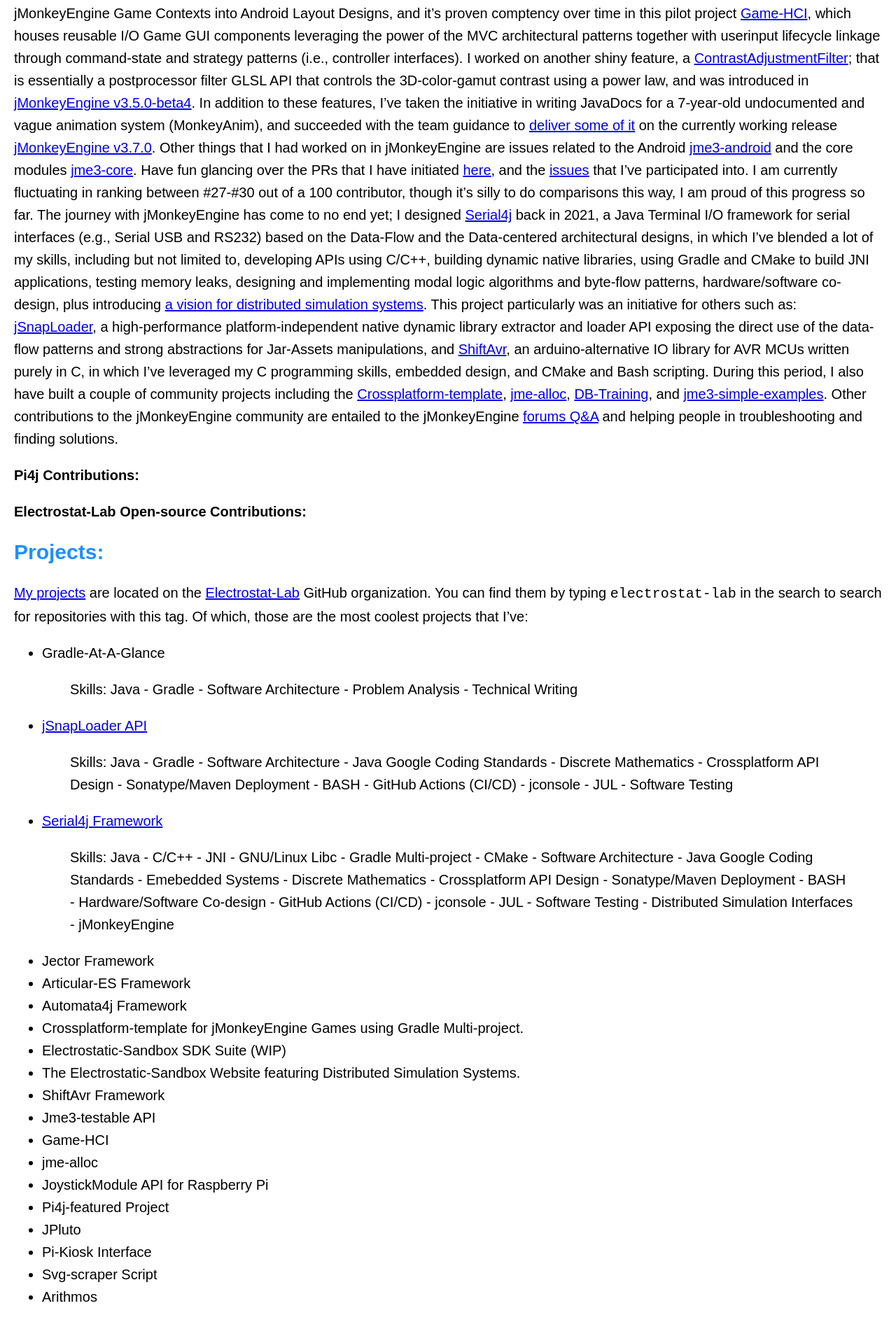
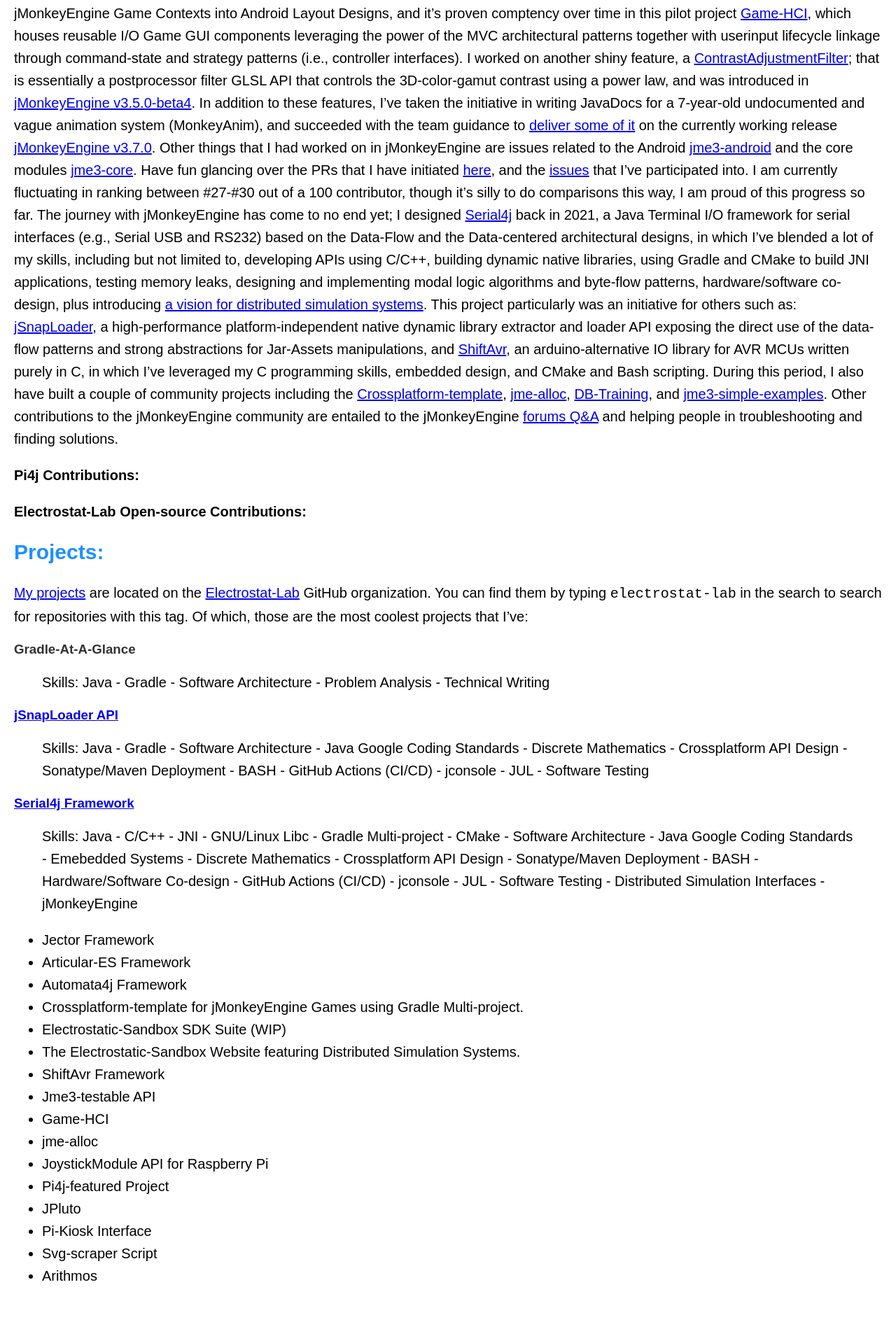
Before and after one commit to pavly-gerges/pavly-gerges, a Jekyll site: the page built from resume/index.md, in a window 1280 px wide. Shown: the part 1603-3512 px from the top of the page at 70% size. Built offline with Jekyll 4.4.1, drawn with Linux system fonts in a browser that asks for light colours; our own code applies the rules of GitHub Pages for plain Markdown files; after the commit the page ends 3482 px from its top, so only the background shows below that.

```diff
--- a/resume/index.md
+++ b/resume/index.md
@@ -30,13 +30,13 @@ Welcome, it's an honor for me that you've reached here! I'm Pavly Gerges, aka. p
 ## Projects:
 [My projects](https://github.com/orgs/Electrostat-Lab/repositories?language=&q=electrostat-lab&sort=&type=all) are located on the [Electrostat-Lab](https://github.com/Electrostat-Lab) GitHub organization. You can find them by typing `electrostat-lab` in the search to search for repositories with this tag. Of which, those are the most coolest projects that I've:
 
-* Gradle-At-A-Glance
+### Gradle-At-A-Glance
 > Skills: Java - Gradle - Software Architecture - Problem Analysis - Technical Writing
 
-* [jSnapLoader API](https://github.com/Electrostat-Lab/jSnapLoader/)
+### [jSnapLoader API](https://github.com/Electrostat-Lab/jSnapLoader/)
 > Skills: Java - Gradle - Software Architecture - Java Google Coding Standards - Discrete Mathematics - Crossplatform API Design - Sonatype/Maven Deployment - BASH - GitHub Actions (CI/CD) - jconsole - JUL - Software Testing
 
-* [Serial4j Framework](https://github.com/Electrostat-Lab/Serial4j)
+### [Serial4j Framework](https://github.com/Electrostat-Lab/Serial4j)
 > Skills: Java - C/C++ - JNI - GNU/Linux Libc - Gradle Multi-project - CMake - Software Architecture - Java Google Coding Standards - Emebedded Systems - Discrete Mathematics - Crossplatform API Design - Sonatype/Maven Deployment - BASH - Hardware/Software Co-design - GitHub Actions (CI/CD) - jconsole - JUL - Software Testing - Distributed Simulation Interfaces - jMonkeyEngine
 
 * Jector Framework
```
